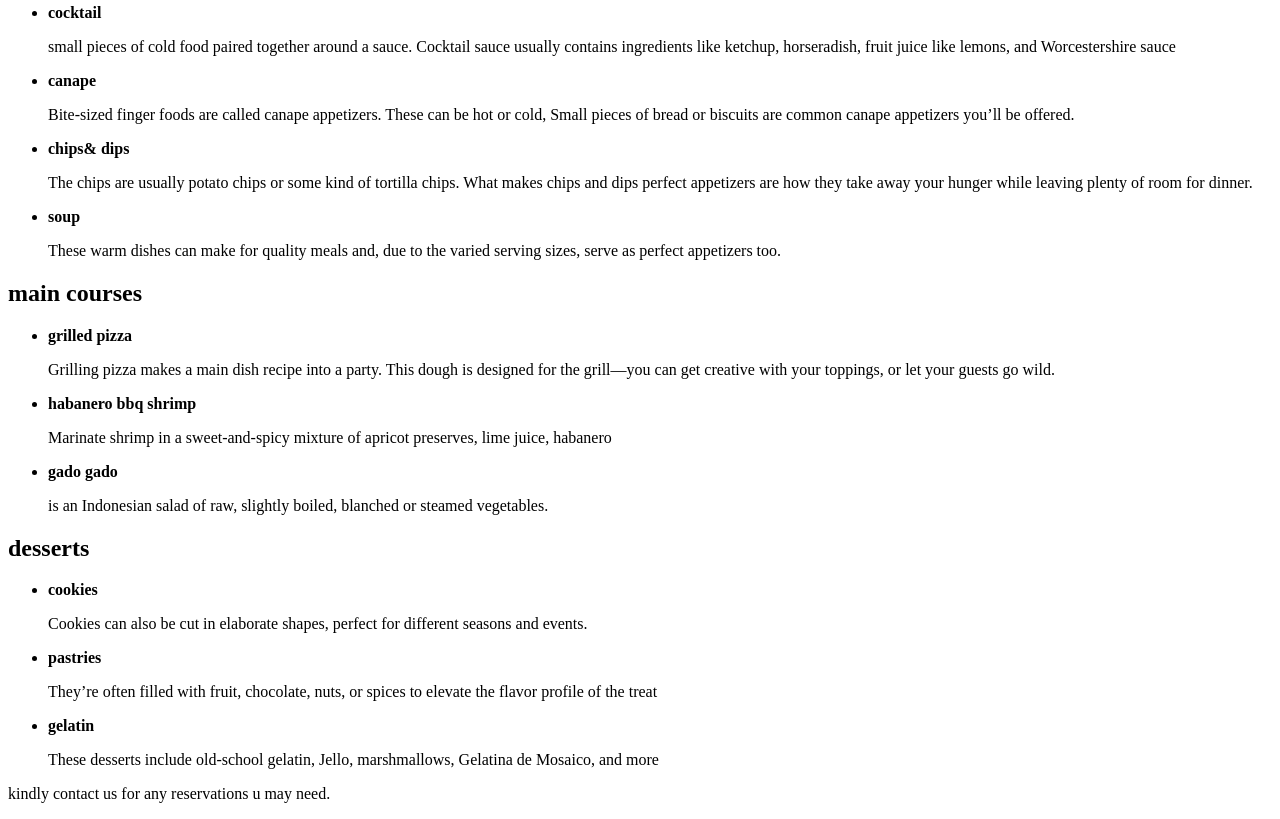
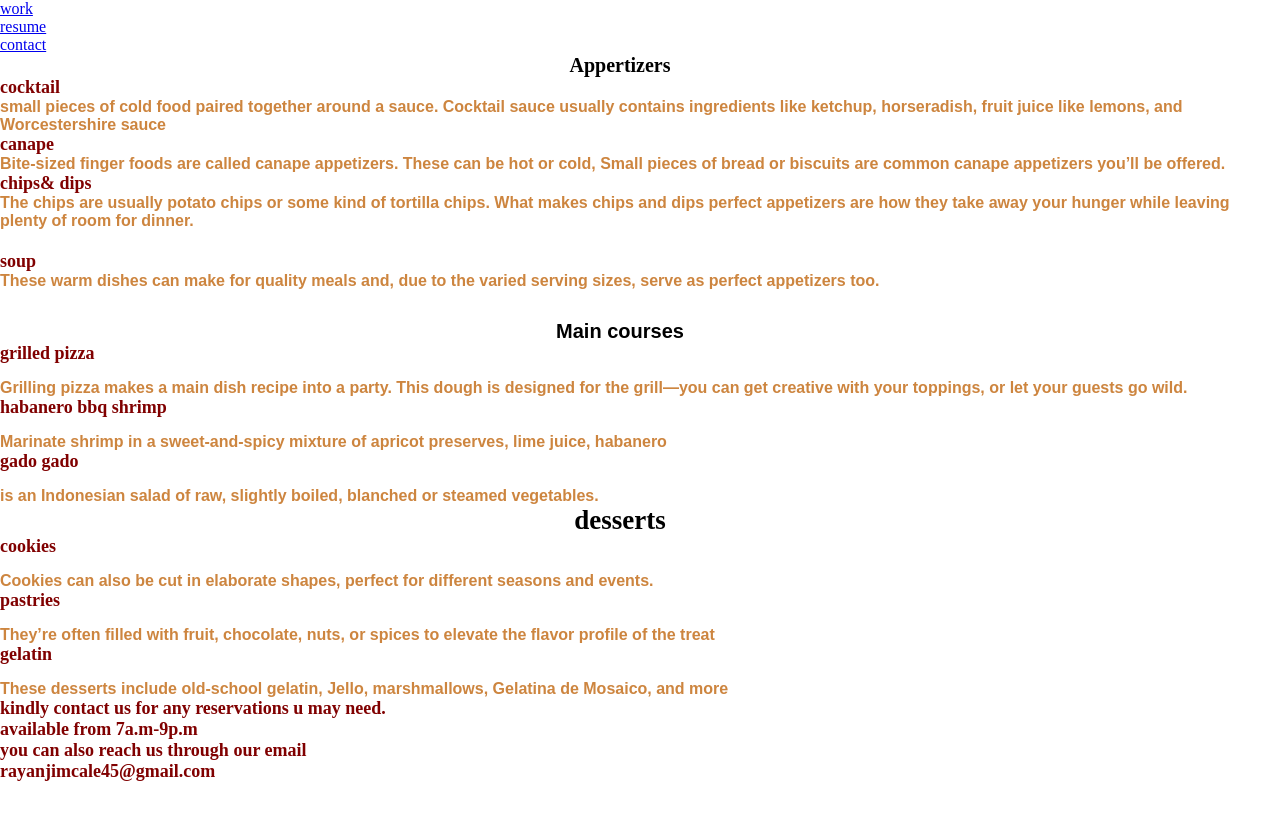
Before and after one commit to Rayanney/html-2, a plain HTML site: page index.html in a window 1280 px wide. Shown: the part 63-882 px from the top of the page. After the commit the page ends 845 px from the top, so only its background shows below. Drawn offline with Linux system fonts and the light colour scheme.

Commit message:
second proj

```diff
--- a/index.html
+++ b/index.html
@@ -2,57 +2,83 @@
 <html>
 <head>
 <title>DELICIOUS BITES MENU</title>
+<link rel="stylesheet" href="styles.css">
 </head>
 <body>
+<div>
+  <div class="navbar1">
+    <h2>the navbar</h2>
+    <nav class="navbar">
+           <ul class="first ul">
+         <li><a class="class1" href="#home">home</a></li>
+
+         <li><a class="class1" href="#about">about</a></li>
+
+          <li><a class="class1" href="#work">work</a></li>
+             <li><a class="class1" href="#resume">resume</a></li>
+
+            <li><a class="class1" href="#contact">contact</a></li>
+             </ul>
+                 </nav>
+
+  </div>
+
     <!--section for appertizers-->
 <section id="appetizers">
-  <h2>appertizers</h2>
+  <h2 class="apet1">Appertizers</h2>
   <ul>
-    <li><b>cocktail</b><p> small pieces of cold food paired together around a sauce.
+    <li ><b class="cock1">cocktail</b><p class="paragraph"> small pieces of cold food paired together around a sauce.
         Cocktail sauce usually contains ingredients like ketchup,
          horseradish, fruit juice like lemons, and Worcestershire sauce</p>
     </li>
-    <li><b>canape</b><p>Bite-sized finger foods are called canape appetizers. These can be hot or cold,
+    <li ><b class="cock1">canape<b><p class="paragraph">Bite-sized finger foods are called canape appetizers. These can be hot or cold,
           Small pieces of bread or biscuits are common canape appetizers you’ll be offered.</p>
     </li>
-    <li><b>chips& dips</b><p>The chips are usually potato chips or some kind of tortilla chips.
+    <li > <b class="cock1">chips& dips</b><p class="paragraph">The chips are usually potato chips or some kind of tortilla chips.
          What makes chips and dips perfect appetizers are how they take away your hunger
           while leaving plenty of room for dinner.</p>
     </li>
-    <li><b>soup</b><p>These warm dishes can make for quality meals and,
+    <li></li> <b class="cock1">soup</b><p class="paragraph">These warm dishes can make for quality meals and,
         due to the varied serving sizes, serve as perfect appetizers too.</p>
     </li>
   </ul>
 </section>
 <!--section for main course-->
 <section id="main courses">
-    <h2>main courses</h2>
+    <h2 class="course">Main courses</h2>
     <ul>
       <li><b>grilled pizza
-    </b>          <p>  Grilling pizza makes a main dish recipe into a party.
+    </b>          <p class="prag2">  Grilling pizza makes a main dish recipe into a party.
           This dough is designed for the grill—you can get creative with your toppings,
            or let your guests go wild.</p>
       </li>
-      <li><b>habanero bbq shrimp</b><p>
+      <li><b>habanero bbq shrimp</b><p class="prag2" >
         Marinate shrimp in a sweet-and-spicy mixture of apricot preserves, lime juice, habanero</p>
       </li>
-      <li><b>gado gado</b><p>is an Indonesian salad of raw, slightly boiled, blanched or steamed vegetables.</p>
+      <li><b>gado gado</b><p class="prag2">is an Indonesian salad of raw, slightly boiled, blanched or steamed vegetables.</p>
       </li>
     </ul>
   </section>
   <!--section for desserts-->
   <section id="desserts">
-<h2>desserts</h2>
+<h2 class="des1">desserts</h2>
 <ul>
-    <li><b>cookies</b><p>Cookies can also be cut in elaborate shapes,
+    <li><b>cookies</b><p class="cookies">Cookies can also be cut in elaborate shapes,
         perfect for different seasons and events.</p></li>
-    <li><b>pastries</b><p>They’re often filled with fruit, chocolate, nuts,
+    <li><b>pastries</b><p class="cookies">They’re often filled with fruit, chocolate, nuts,
          or spices to elevate the flavor profile of the treat</p></li>
-    <li><b>gelatin</b><p>These desserts include old-school gelatin, Jello,
+    <li><b>gelatin</b><p class="cookies">These desserts include old-school gelatin, Jello,
          marshmallows, Gelatina de Mosaico, and more</p></li>
     </ul>
   </section>
   <!--add a link at the bottom of the page-->
   <p><a href="contact.html"></a>kindly contact us for any reservations u may need.</p>
+
+<footer>
+ <p>available from 7a.m-9p.m</p>
+  <p>you can also reach us through our email</p>
+  <p>rayanjimcale45@gmail.com</p>
+</footer>
+</div>
 </body>
 </html>
--- /dev/null
+++ b/styles.css
@@ -0,0 +1,57 @@
+*{
+margin: 0;
+padding: 0;
+}
+.navbar1{
+  display: inline;
+
+}
+.apet1{
+    text-align: center;
+    margin-right: 40px;
+    font-size: 20px;
+    font-weight: bold;
+}
+.cock1{
+    color:maroon;
+    font-size: 18px;
+    font-weight: bold;
+}
+.paragraph{
+    font-family: Arial, Helvetica, sans-serif;
+    font-size: 16px;
+    color:peru;
+    font-weight: bold;
+}
+.course{
+    margin-top: 30px;
+    font-family: Arial, Helvetica, sans-serif;
+    font-size: 20px;
+    color:black;
+    font-weight: bold;
+    text-align: center;
+    margin-right: 40px;
+}
+.prag2{
+    margin-top: 15px;
+    font-family: Arial, Helvetica, sans-serif;
+    font-size: 16px;
+    font-weight: bold;
+    color:peru;
+}
+.des1{
+    color:black;
+    font-weight: bold;
+    text-align: center;
+    margin-right: 40px;
+}
+.cookies{
+    margin-top: 15px;
+    font-family: Arial, Helvetica, sans-serif;
+    font-size: 16px;
+    color:peru;
+    font-weight: bold;
+}
+..foot1{
+    color: goldenrod;
+}
```
